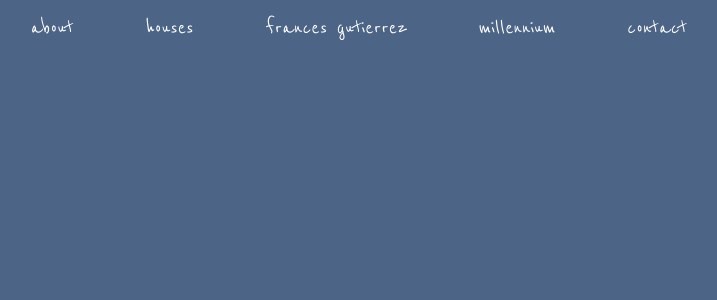
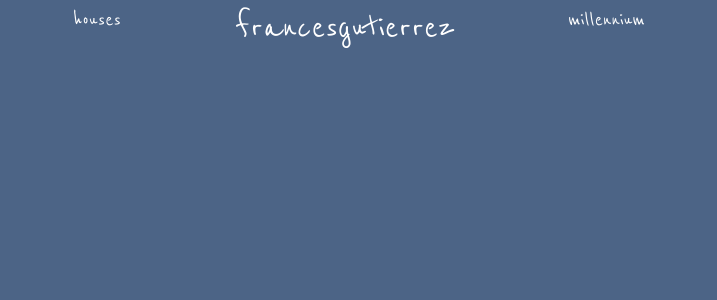
Before and after one commit to gtzjesus/FrancesGtz-frontend, a React (Vite) app: page / in a window 1280 px wide. Shown: the top 300 px of the page, without its empty margins (281-998 px from the left). Built offline with nearby package versions, Linux system fonts and the light colour scheme.

Commit message:
Navigation UI

```diff
--- a/src/navigation/Navigation.jsx
+++ b/src/navigation/Navigation.jsx
@@ -36,7 +36,12 @@ const NavElements = styled.div`
   margin: 0 auto; /* Center the flex container horizontally */
 `;
 
-const Element = styled.a``;
+const Element = styled.a`
+  font-size: var(--font-small);
+`;
+const Logo = styled.a`
+  font-size: var(--font-medium);
+`;
 
 // ------------------------------
 // Component
@@ -46,11 +51,9 @@ function Navigation() {
   return (
     <StyledNavigation>
       <NavElements>
-        <Element>about</Element>
         <Element>houses</Element>
-        <Element>frances gutierrez</Element>
+        <Logo>francesgutierrez</Logo>
         <Element>millennium</Element>
-        <Element>contact</Element>
       </NavElements>
     </StyledNavigation>
   );
```
